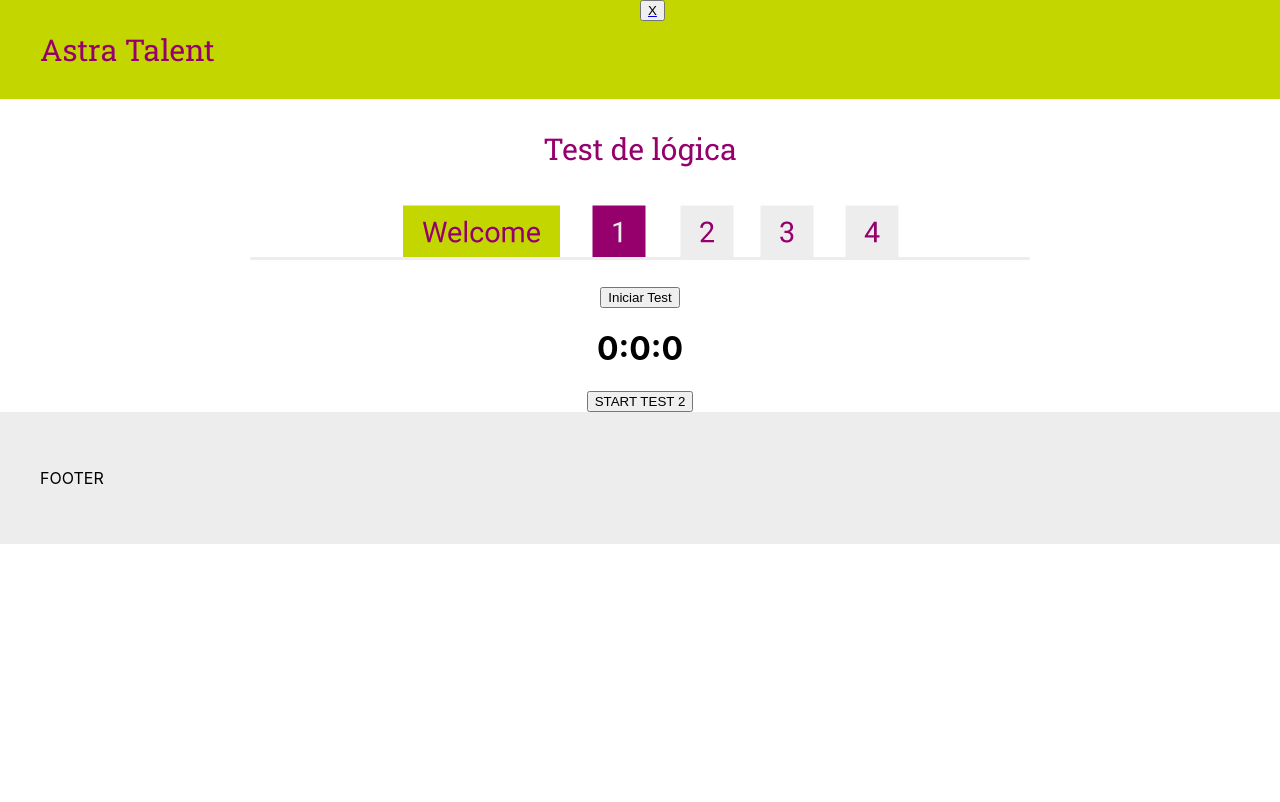
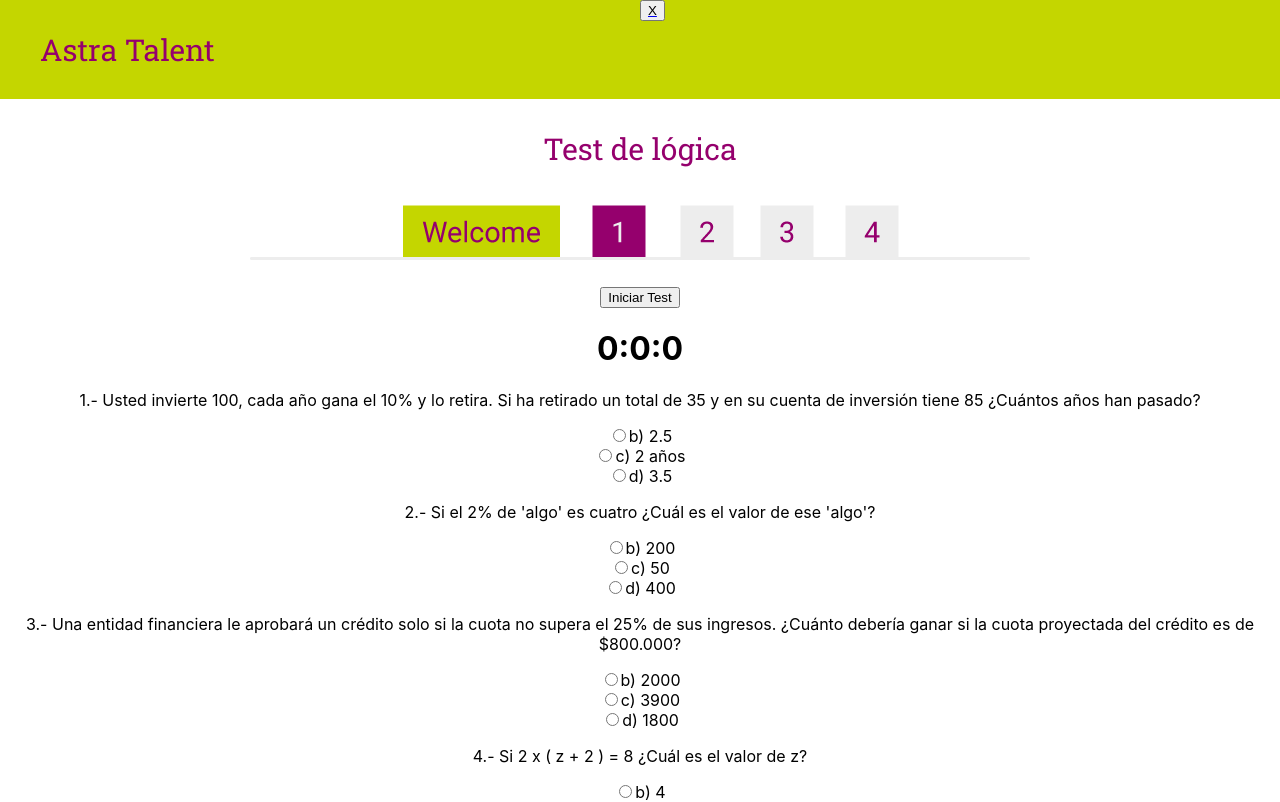
Before and after one commit to celinaurzua/astratalent, a React (Create React App) app: page /testone in a window 1280 px wide. Shown: the top 802 px of the page. Built offline with nearby package versions, Linux system fonts and the light colour scheme.

Commit message:
Se pintan preguntas y respuestas con radio bottom

```diff
--- a/src/Components/Data.js
+++ b/src/Components/Data.js
@@ -1,4 +1,5 @@
-const data = {
+const Data ={
+    data:[{
   rh: [
     {
       email: [
@@ -100,6 +101,7 @@ const data = {
       example: "process.stdin.resume(); process.stdin.setEncoding('ascii');   var input_stdin = ''; var input_stdin_array = ''; var input_currentline = 0;   process.stdin.on('data', function (data) {    input_stdin += data; });   process.stdin.on('end', function () {    input_stdin_array = input_stdin.split('\n');    main();    }); function readLine() {     return input_stdin_array[input_currentline++]; }   function solveMeFirst(a, b) {   // Hint: Type return a+b below    }     function main() {     var a = parseInt(readLine());     var b = parseInt(readLine());;       var res = solveMeFirst(a, b);     console.log(res); }"
     }
   ]
+    }]
 };
 
-export default data;
+export default Data;
--- a/src/Components/Testone.js
+++ b/src/Components/Testone.js
@@ -1,27 +1,29 @@
-import React, { Component } from 'react';
-import { Link } from 'react-router-dom';
-import Timer from '../Components/Timer/Timer'
-import Header from './Header';
-import Footer from './Footer';
-import menuTestOne from '../Images/menu-uno.png';
-
-
+import React, { Component, Checkbox } from "react";
+import { Link } from "react-router-dom";
+import Timer from "../Components/Timer/Timer";
+import Header from "./Header";
+import Footer from "./Footer";
+import menuTestOne from "../Images/menu-uno.png";
+import Data from "./Data";
 
 class Testone extends Component {
   constructor(props) {
     super(props);
     this.state = {
-        visible:false,
-      }
+      visible: false
+    };
   }
 
-  AlertStartTest=()=> {
-    alert("You can answer this test only once. If you decide to leave, the test will be blocked and you will not be able to continue answering questions. You can answer this test only once. Are you sure you want to leave the test now?")
+  AlertStartTest = () => {
+    alert(
+      "You can answer this test only once. If you decide to leave, the test will be blocked and you will not be able to continue answering questions. You can answer this test only once. Are you sure you want to leave the test now?"
+    );
     this.setState({
-      visible:true,
-    })
-   }
+      visible: true
+    });
+  };
   render() {
+    console.log(Data.data)
     return (
       <div>
         <Header />
@@ -33,13 +35,30 @@ class Testone extends Component {
             <p></p>
             <button onClick={() => this.AlertStartTest()}>Iniciar Test</button>
             <Timer visible={this.state.visible} />
+            {Data.data && Data.data.map(element =>
+              element.logicalTest.map((el, id) =>
+             <div>
+             <p key={id}>{el.question} </p>
+             <div>
+             <input key={id} value={el.a[1]} type= "radio" name={el.question[0]}/>
+             <label key={id}>{el.b[0]}</label>
+             </div>
+             <div>
+             <input key={id} value={el.b[1]} type= "radio" name={el.question[0]}/>
+             <label key={id}>{el.c[0]}</label>
+             </div>
+             <div>
+             <input key={id} value={el.c[1]} type= "radio" name={el.question[0]}/>
+             <label key={id}>{el.d[0]}</label>
+             </div>
+             </div>
+             ))}
             <Link to="testtwo">
               <button>START TEST 2</button>
             </Link>
           </div>
         </div>
         <Footer />
-
       </div>
     );
   }
```
Lines whose indentation alone changed are shown as unchanged.
